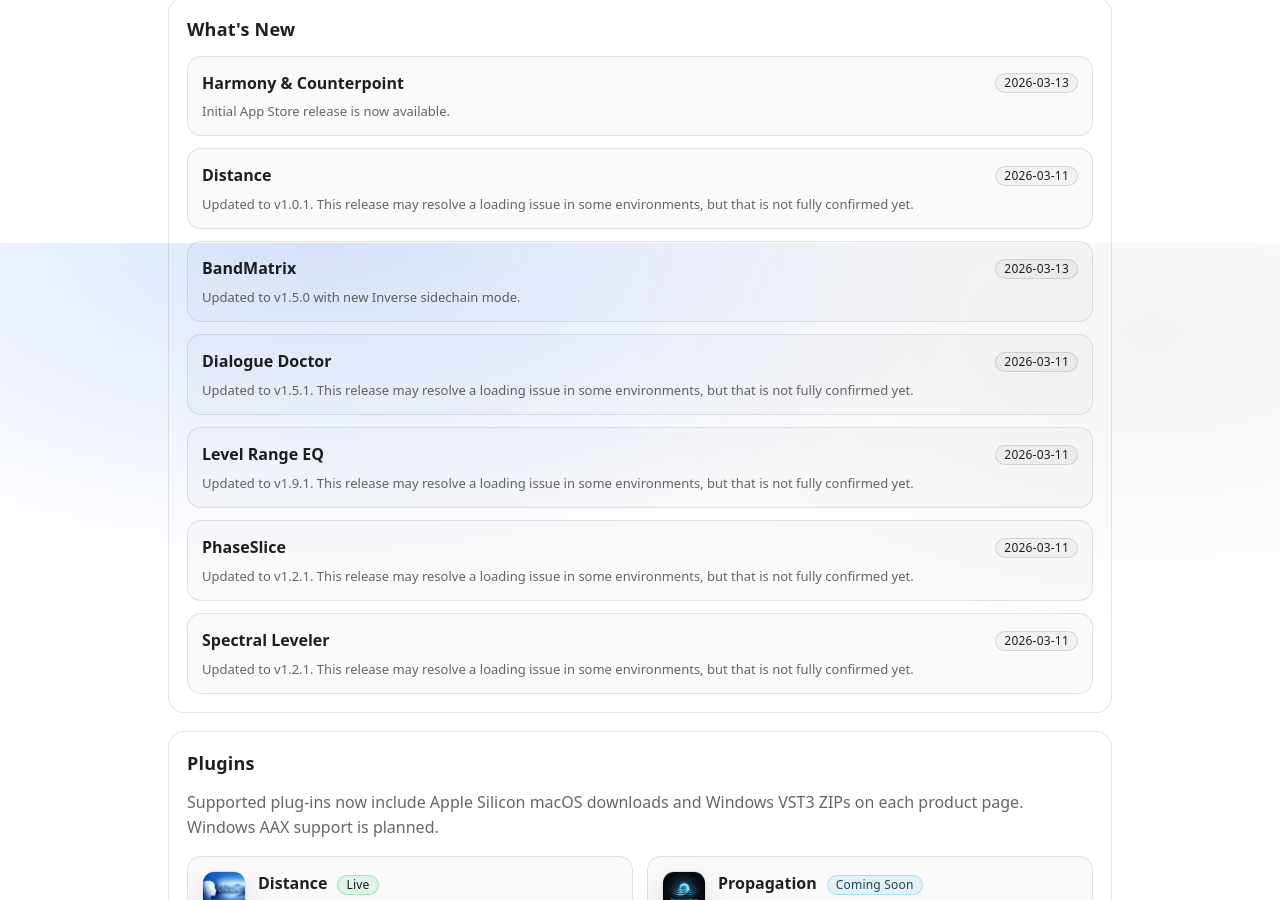
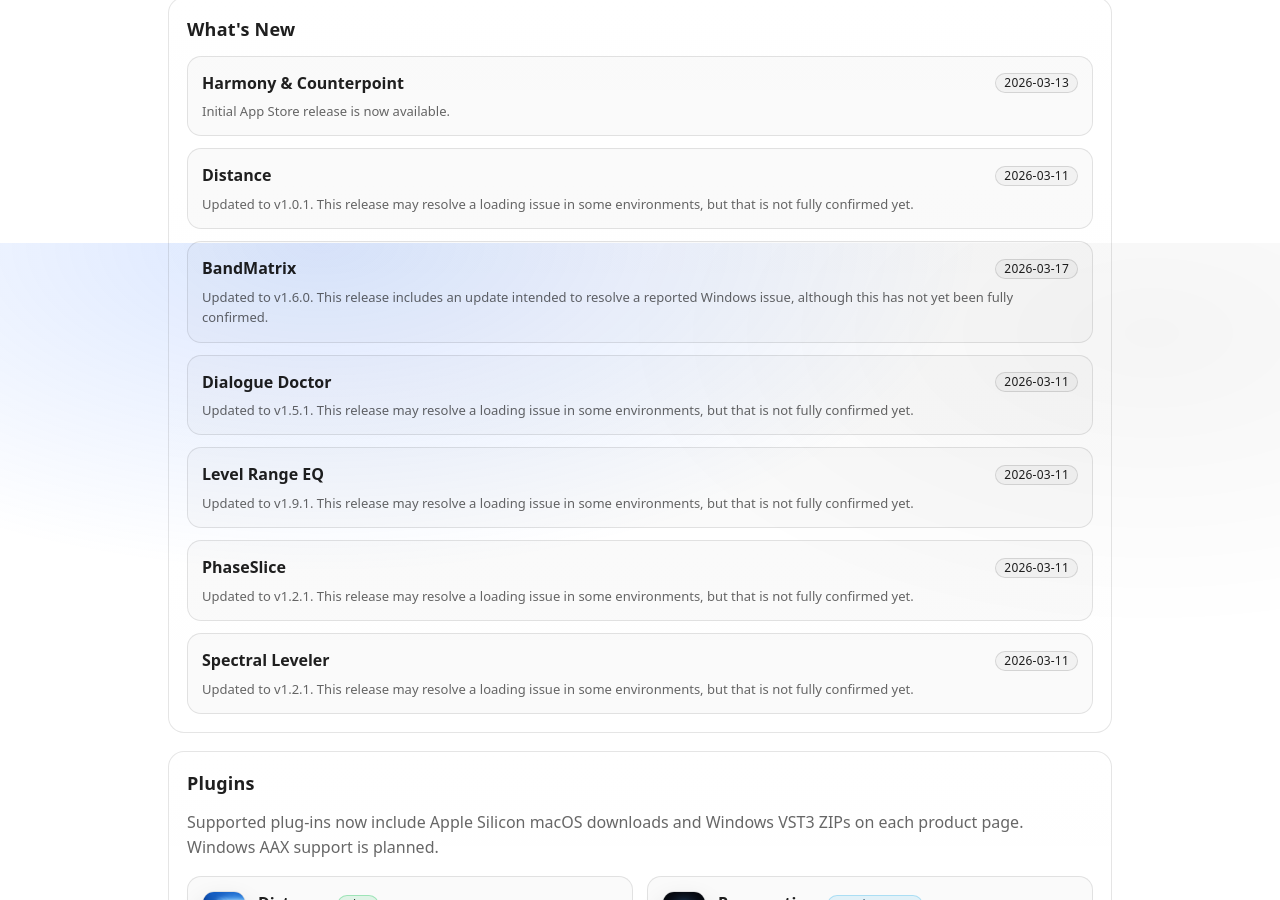
Before and after one commit to bitterapple/bitterapple.github.io, a Jekyll site: the page built from index.html, in a window 1280 px wide and 900 px high, scrolled down 657 px. Built offline with Jekyll 4.4.1, drawn with Linux system fonts in a browser that asks for light colours.

Commit message:
bandmatrix1.6.0

```diff
--- a/_data/products.yml
+++ b/_data/products.yml
@@ -31,8 +31,8 @@
   icon: /support/bandmatrix/img/BandMatrix_icon.png
   url: /support/bandmatrix/
   latest_order: 10
-  latest_date: "2026-03-13"
-  latest_summary: Updated to v1.5.0 with new Inverse sidechain mode.
+  latest_date: "2026-03-17"
+  latest_summary: Updated to v1.6.0. This release includes an update intended to resolve a reported Windows issue, although this has not yet been fully confirmed.
 
 - slug: dialoguedoctor
   title: Dialogue Doctor
```
